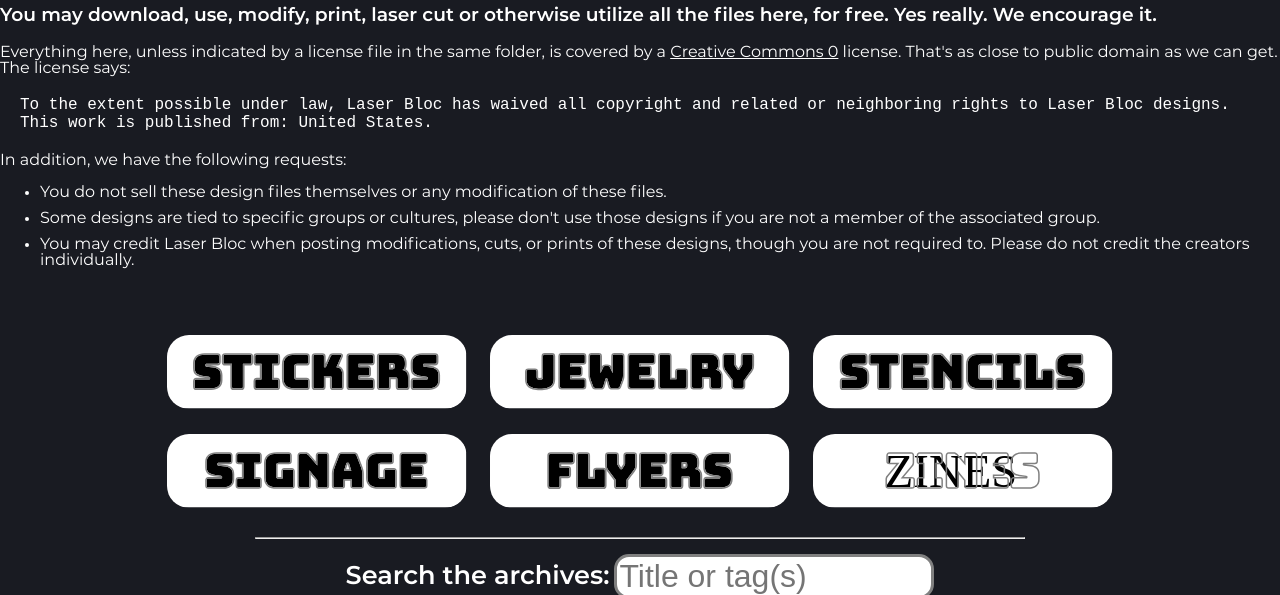
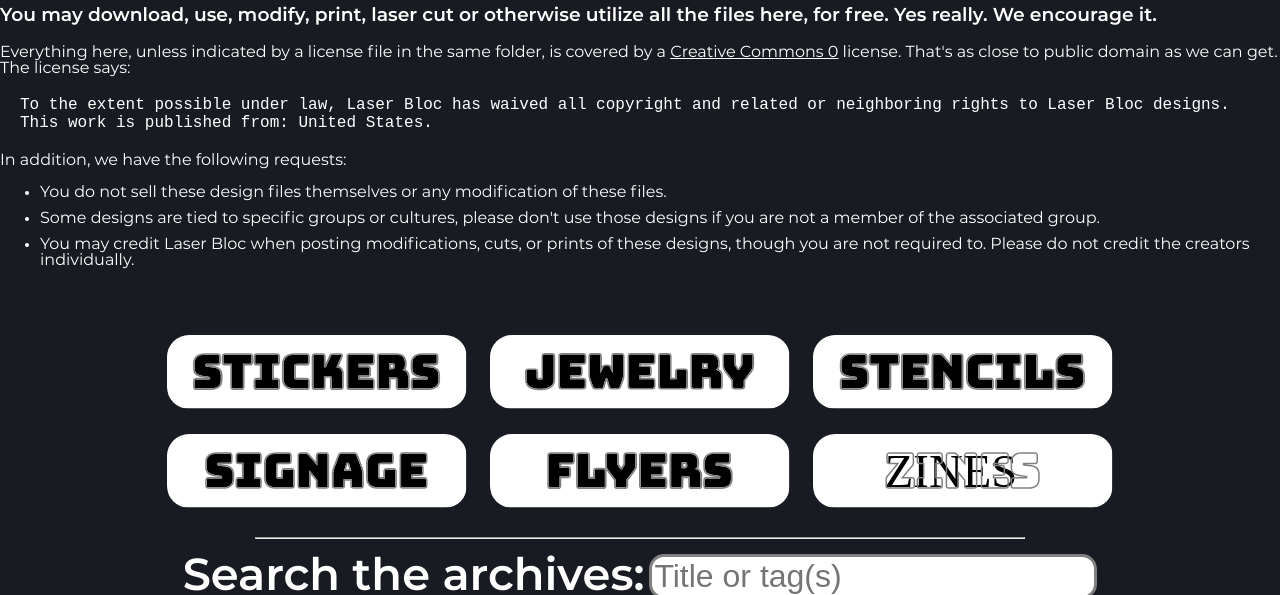
Before and after one commit to hkolbeck/design-host, a website: page site/index.html in a window 1280 px wide. Shown: the part 139-734 px from the top of the page. Drawn offline with Linux system fonts and the light colour scheme; no server answers; files whose address does not match are found by name.

Commit message:
Tweak search labels

```diff
--- a/site/style/index.css
+++ b/site/style/index.css
@@ -42,7 +42,7 @@
     border-radius: 15px;
     border: 3px solid #808080;
     font-size: 2rem;
-    width: 25vw;
+    width: 35vw;
 }
 
 #type-filter {
@@ -53,7 +53,7 @@
 }
 
 .search-label {
-    font-size: 2vw;
+    font-size: 3.5vw;
     font-weight: 700;
     margin-right: 5px;
 }
```
